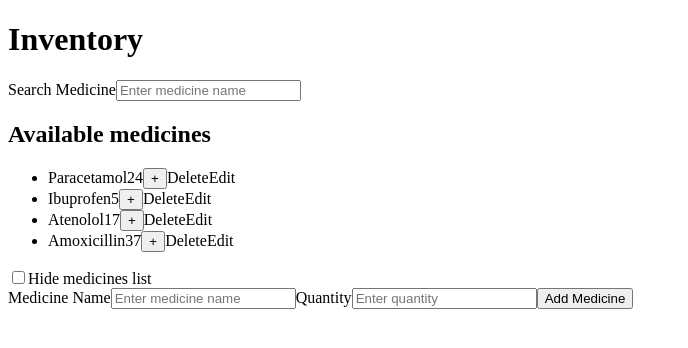
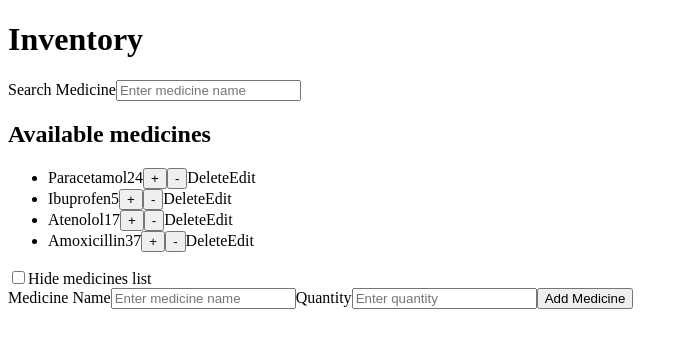
Before and after one commit to safaaeltom/PharmaSmart, a React (Vite) app: page /inventory in a window 1280 px wide. Shown: the top 348 px of the page, without its empty margins (0-688 px from the left). Built offline with nearby package versions, Linux system fonts and the light colour scheme.

Commit message:
Add medicine quantity decrease feature

```diff
--- a/src/components/Inventory/MedicineList.jsx
+++ b/src/components/Inventory/MedicineList.jsx
@@ -1,4 +1,4 @@
-const MedicineList = ({medicines, increaseMedicine}) => {
+const MedicineList = ({medicines, increaseMedicine, decreaseMedicine}) => {
 
     return (
         <div id="medicines-list">
@@ -12,6 +12,9 @@ const MedicineList = ({medicines, increaseMedicine}) => {
                         <button onClick={()=>increaseMedicine(medicine.id)}>
                             +
                         </button>
+                        <button onClick={()=>decreaseMedicine(medicine.id)}>
+                            -
+                        </button>
                         <span className="delete">Delete</span>
                         <span className="edit">Edit</span>
                     </li>
--- a/src/pages/Inventory.jsx
+++ b/src/pages/Inventory.jsx
@@ -27,6 +27,22 @@ const Inventory = () => {
         );
     };
 
+    const decreaseMedicine =(id)=>{
+        setMedicines(
+            medicines.map((medicine)=>{
+                if(medicine.id===id && medicine.quantity>0){
+                    return{
+                    ...medicine,
+                    quantity:medicine.quantity - 1
+                    };
+                }
+                return medicine;
+            })
+        );
+    };
+
+
+
     const [hideMedicines, setHideMedicines] = useState(false);
 
 
@@ -37,7 +53,9 @@ const Inventory = () => {
 
             {!hideMedicines && <MedicineList
                 medicines={medicines}
-                increaseMedicine={increaseMedicine} />}
+                increaseMedicine={increaseMedicine}
+                decreaseMedicine={decreaseMedicine}/>
+                }
             <HideMedicineList
                 hideMedicines={hideMedicines}
                 setHideMedicines={setHideMedicines}
```
